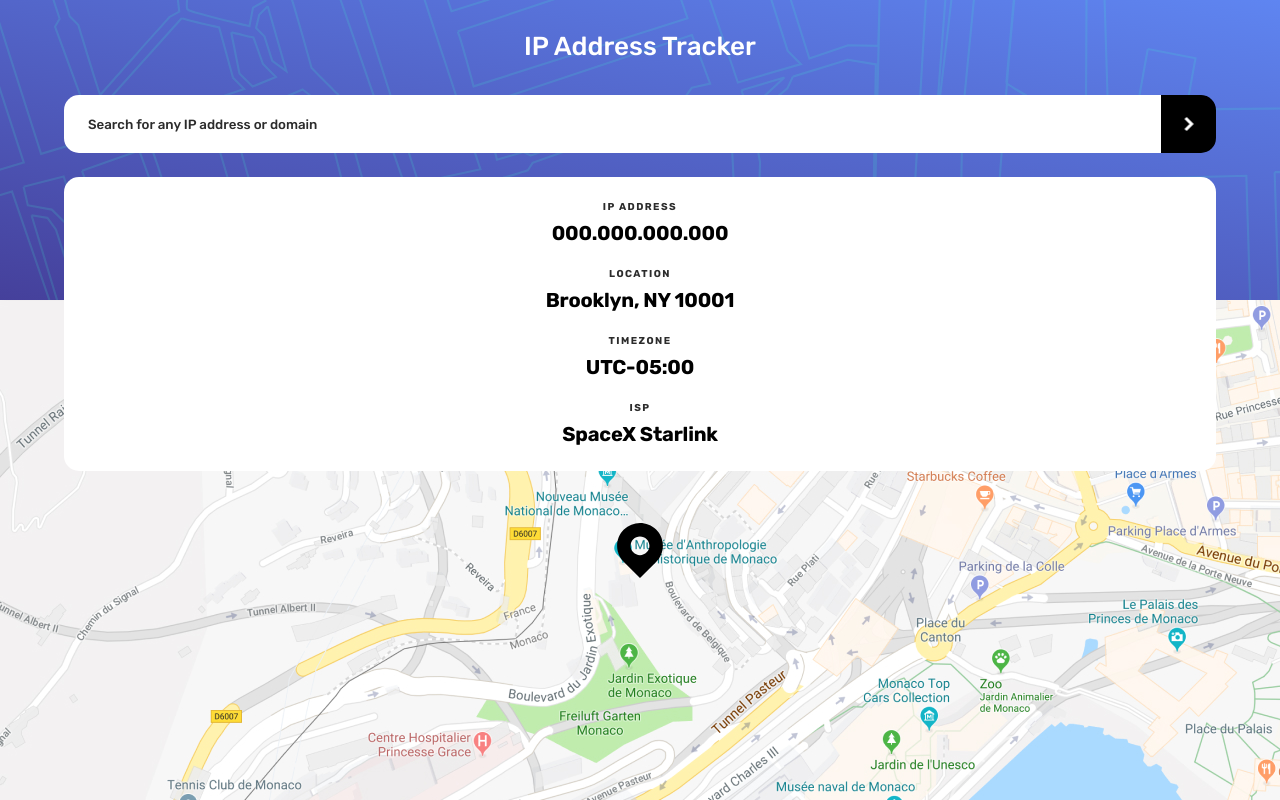
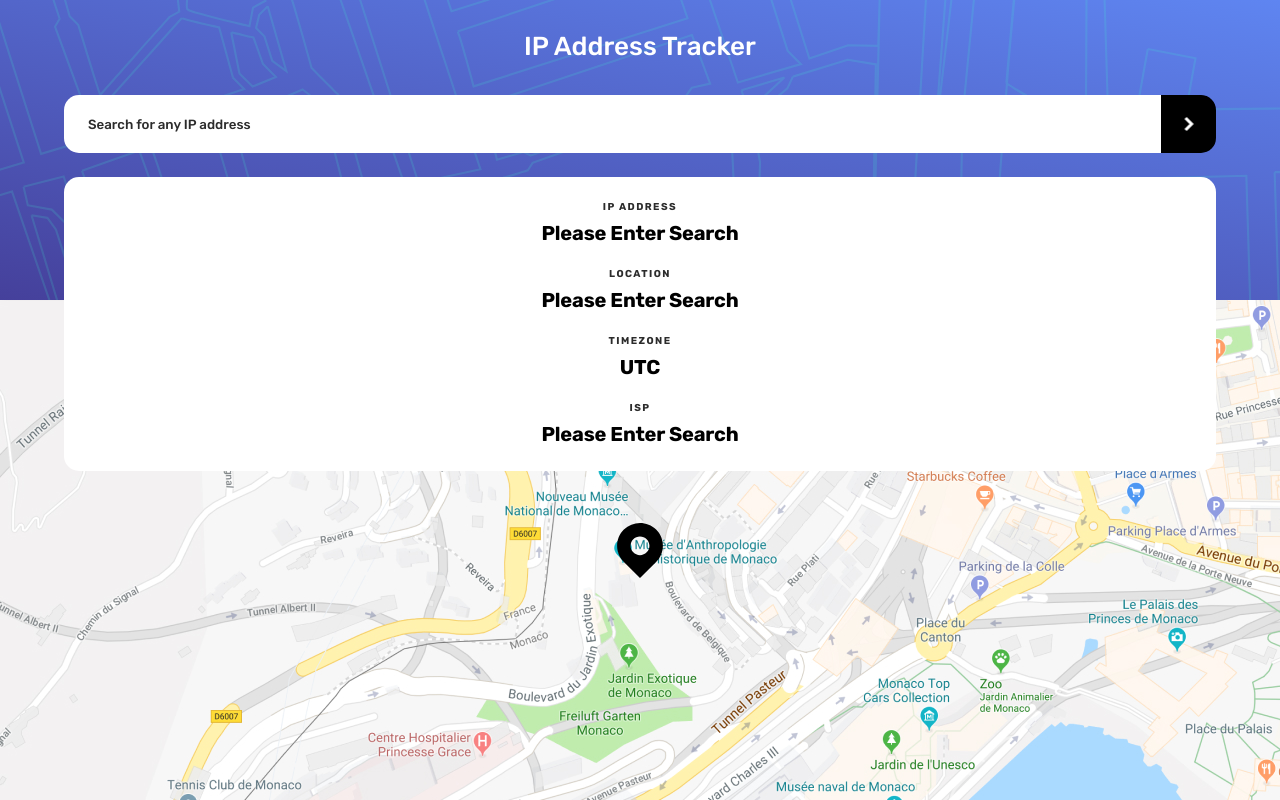
Before and after one commit to SirTLD/IP-Address-Tracker, a React (Create React App) app: page / in a window 1280 px wide. Built offline with nearby package versions, Linux system fonts and the light colour scheme; no server answers.

Commit message:
update to layout and API call

```diff
--- a/package.json
+++ b/package.json
@@ -6,6 +6,8 @@
     "@testing-library/jest-dom": "^5.11.4",
     "@testing-library/react": "^11.1.0",
     "@testing-library/user-event": "^12.1.10",
+    "axios": "^0.21.4",
+    "dotenv": "^10.0.0",
     "react": "^17.0.2",
     "react-dom": "^17.0.2",
     "react-scripts": "4.0.3",
--- a/src/Components/BodyContainer/index.js
+++ b/src/Components/BodyContainer/index.js
@@ -11,25 +11,32 @@ import {
   Container,
   MainContainerBottomItems,
   DataContainer,
-  DataValue,
-  DataTitleH2,
-  DataContainerDiv,
   BottomIcon,
 } from './BodyContainerItems';
 
-// import DataEntry from './Components/DataSection';
-function BodyContainer() {
-  const privateKey = process.env.REACT_API_KEY;
-  const urlPath = `'https://geo.ipify.org/api/v1?apiKey=${privateKey}&ipAddress=8.8.8.8'`;
-  // const urlPath = `'https://geo.ipify.org/api/v1?apiKey=at_n7KZsfggQnIAEce406OJbCzW488XO&ipAddress=8.8.8.8'`;
+import { DataEntry } from '../DataEntry/DataEntry';
+import useTracker from '../../hooks/useTracker';
 
-  // const getData = () => {
-  //   fetch(urlPath)
-  //     .then((response) => response.json())
-  //     .then((data) => console.log(data));
+const BodyContainer = () => {
+  const {
+    region,
+    timezone,
+    isp,
+    city,
+    postalcode,
+    userIp,
+    handleChange,
+    setIsp,
+    getData,
+    setCity,
+    setRegion,
+    setPostalCode,
+    setUserIp,
+  } = useTracker();
+
+  // const getData = (e) => {
+  //   if (!inputValue || inputValue === '') return;
   // };
-
-  // getData();
 
   return (
     <>
@@ -39,16 +46,21 @@ function BodyContainer() {
             <TitleH1>IP Address Tracker</TitleH1>
             <SearchContainer>
               <SearchInput
-                placeholder={'Search for any IP address or domain'}
-                id={'dataEntry'}
+                placeholder={'Search for any IP address'}
+                onChange={(e) => handleChange(e)}
               />
-              <SearchIcon />
+              <SearchIcon onClick={getData} />
             </SearchContainer>
             <DataContainer>
-              <DataEntry title={'Ip Address'} data={'000.000.000.000'} />
-              <DataEntry title={'Location'} data={'Brooklyn, NY 10001'} />
-              <DataEntry title={'Timezone'} data={'UTC-05:00'} />
-              <DataEntry title={'Isp'} data={'SpaceX Starlink'} />
+              <DataEntry title={'Ip Address'} data={userIp} />
+              <DataEntry
+                title={'Location'}
+                city={city}
+                region={region}
+                postalcode={postalcode}
+              />
+              <DataEntry title={'Timezone'} text={'UTC'} data={timezone} />
+              <DataEntry title={'Isp'} data={isp} />
             </DataContainer>
           </MainContainerTopItems>
         </MainContainerTop>
@@ -60,17 +72,6 @@ function BodyContainer() {
       </Container>
     </>
   );
-}
-
-function DataEntry({ title, data }) {
-  return (
-    <>
-      <DataContainerDiv>
-        <DataTitleH2>{title}</DataTitleH2>
-        <DataValue>{data}</DataValue>
-      </DataContainerDiv>
-    </>
-  );
-}
+};
 
 export default BodyContainer;
--- /dev/null
+++ b/src/Components/DataEntry/DataEntry.js
@@ -0,0 +1,22 @@
+import {
+  DataContainerDiv,
+  DataTitleH2,
+  DataValue,
+} from '../BodyContainer/BodyContainerItems';
+
+export const DataEntry = ({ title, text, data, city, region, postalcode }) => {
+  return (
+    <>
+      <DataContainerDiv>
+        <DataTitleH2>{title}</DataTitleH2>
+        <DataValue>
+          {text}
+          {data}
+          {city}
+          {region}
+          {postalcode}
+        </DataValue>
+      </DataContainerDiv>
+    </>
+  );
+};
--- /dev/null
+++ b/src/hooks/useTracker.js
@@ -0,0 +1,75 @@
+import { useState } from 'react';
+
+// const PRIVATE_KEY = process.env.REACT_API_KEY;
+// const URL_PATH = `http://api.ipstack.com/134.201.250.155?access_key=${PRIVATE_KEY}`;
+
+// const URL_PATH = `http://api.ipstack.com/134.201.250.155?access_key=4095c7eae02b7505d3780b2e8bd53edf`;
+const useTracker = () => {
+  const [searchInput, setSearchInput] = useState({
+    searchInput: '',
+  });
+  const [timezone, setTimezone] = useState('');
+  const [city, setCity] = useState('Please Enter Search');
+  const [region, setRegion] = useState('');
+  const [postalcode, setPostalCode] = useState('');
+  const [isp, setIsp] = useState('Please Enter Search');
+  const [userIp, setUserIp] = useState('Please Enter Search');
+
+  const [apiData, setApiData] = useState([]);
+
+  const handleChange = (e) => {
+    let searchInput = e.target.value;
+
+    if (searchInput !== null) {
+      setSearchInput(searchInput);
+    }
+    console.log(searchInput);
+  };
+
+  //API CALL
+
+  const getData = async (e) => {
+    if (searchInput === '') {
+      alert('Please Enter a location');
+    }
+    // const API_KEY = process.env.REACT_GEO_KEY;
+    // const URL_PATH = `
+    //  https://geo.ipify.org/api/v1?apiKey=${API_KEY}&ipAddress=${searchInput}`;
+
+    const URL_PATH = `
+    https://geo.ipify.org/api/v1?apiKey=at_n7KZsfggQnIAEce406OJbCzW488XO&ipAddress=${searchInput}`;
+
+    const api_call = await fetch(URL_PATH);
+    const response = await api_call.json();
+    setApiData(response);
+
+    // if (!response || response.length === 0) {
+    //   alert('Invalid IP Address');
+    // }
+
+    setUserIp(response.ip);
+    setCity(response.location.city);
+    setRegion(response.location.region);
+    setPostalCode(response.location.postalCode);
+    setTimezone(response.location.timezone);
+    setIsp(response.isp);
+  };
+
+  return {
+    region,
+    timezone,
+    isp,
+    city,
+    postalcode,
+    userIp,
+    handleChange,
+    setIsp,
+    getData,
+    setCity,
+    setRegion,
+    setPostalCode,
+    setUserIp,
+  };
+};
+
+export default useTracker;
```
Also changed, not shown: 2 other files (tests, documents, lock files or other folders).
